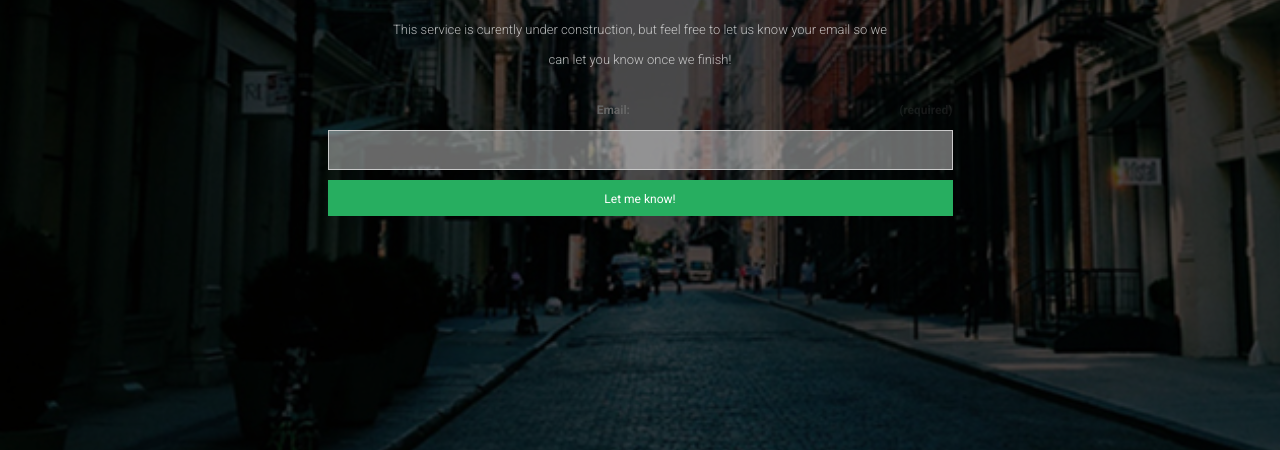
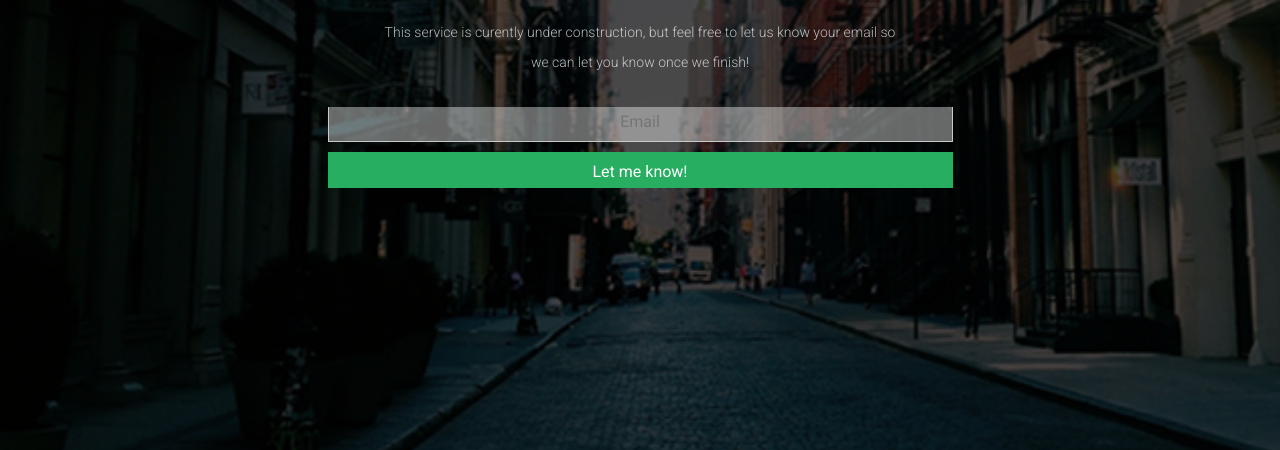
Before and after one commit to douglasguerrero/bite2eat, a website: page app/index.html in a window 1280 px wide. Shown: the part 350-800 px from the top of the page. Drawn offline with nearby package versions, Linux system fonts and the light colour scheme; some packages are replaced by stand-ins of ours; files that its build step writes are made by us from their sources; files whose address does not match are found by name; a web font is replaced by a local one.

Commit message:
tweak collect email page style

```diff
--- a/app/styles/framework.css
+++ b/app/styles/framework.css
@@ -1696,7 +1696,7 @@ table tr:hover td{
 	margin-left:30px;
 	margin-top:23px;
 	margin-bottom:12px;
-	color:#FFFFFF;1
+	color:#FFFFFF;
 }
 
 .notification-top p{
@@ -2023,6 +2023,7 @@ table tr:hover td{
 	display:block!important;
 	height:36px!important;
 	margin-right:4px;
+	font-size: 16px;
 	width:100%;
 }
 
@@ -2041,8 +2042,9 @@ table tr:hover td{
 }
 
 .contactEmailField{
-	padding-bottom:5px;
-	font-size:12px;
+	font-size: 16px;
+	text-align: center;
+	color: #000;
 }
 
 .contactEmailField span{
@@ -3115,7 +3117,7 @@ table tr:hover td{
 }
 
 .coverpage-construction h4{
-	font-size:14px;
+	font-size:15px;
 	font-weight:300;
 	color:#FFFFFF;
 	opacity:0.5;
@@ -3129,6 +3131,7 @@ table tr:hover td{
 	margin-left:auto;
 	margin-right:auto;
 	font-weight:300;
+	font-size: 14px;
 }
 
 /*Coverpage Controls*/
--- a/app/views/main.html
+++ b/app/views/main.html
@@ -14,8 +14,7 @@
             <form ng-submit="collectEmail()" class="contactForm">
               <fieldset>
                 <div class="formFieldWrap">
-                                  <label class="field-title contactNameField" for="contactNameField">Email:<span>(required)</span></label>
-                                  <input type="email" name="contactNameField" value="" class="contactField requiredField" id="contactNameField">
+                    <input placeholder="Email" type="email" name="contactNameField" value="" class="contactField contactEmailField requiredField" id="contactEmailField">
                 </div>
                 <div class="formSubmitButtonErrorsWrap">
                     <input type="submit" class="buttonWrap button button-green contactSubmitButton" id="contactSubmitButton" value="Let me know!" data-formid="contactForm">
```
Lines whose indentation alone changed are shown as unchanged.
